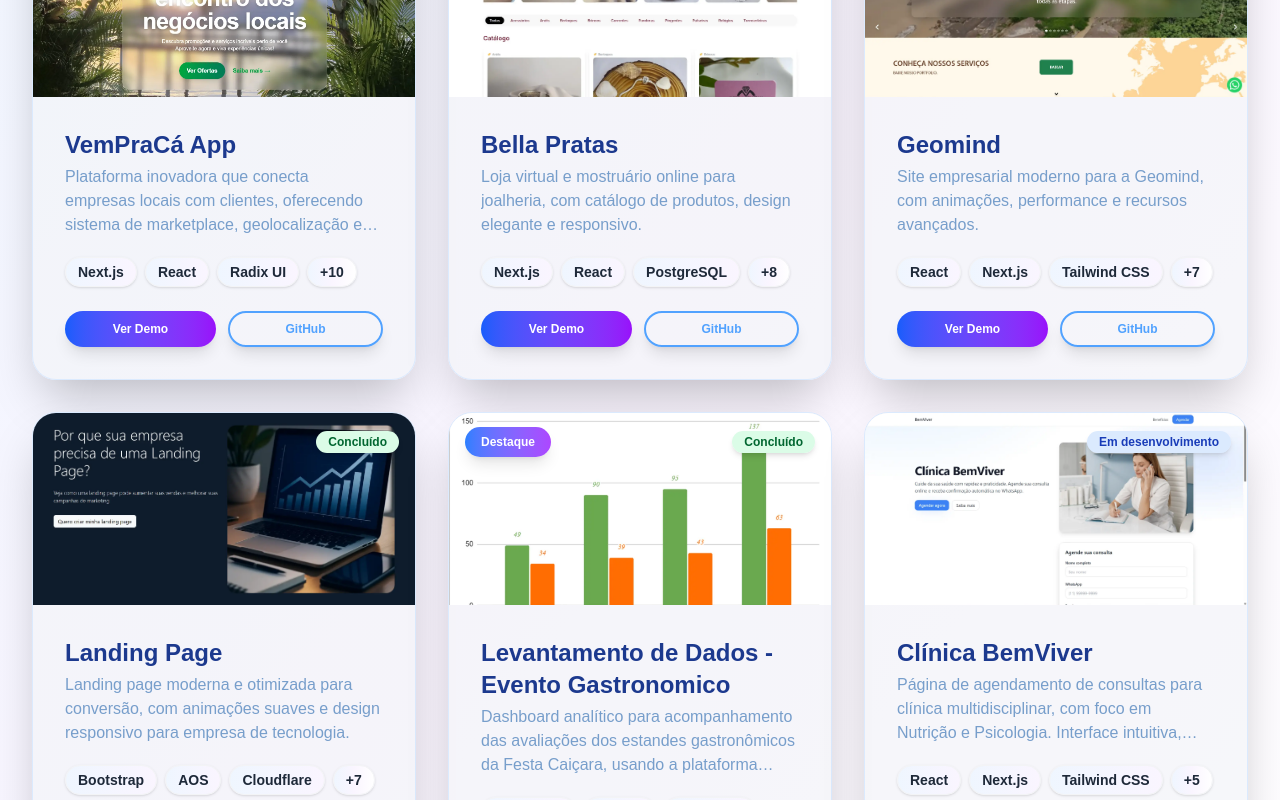
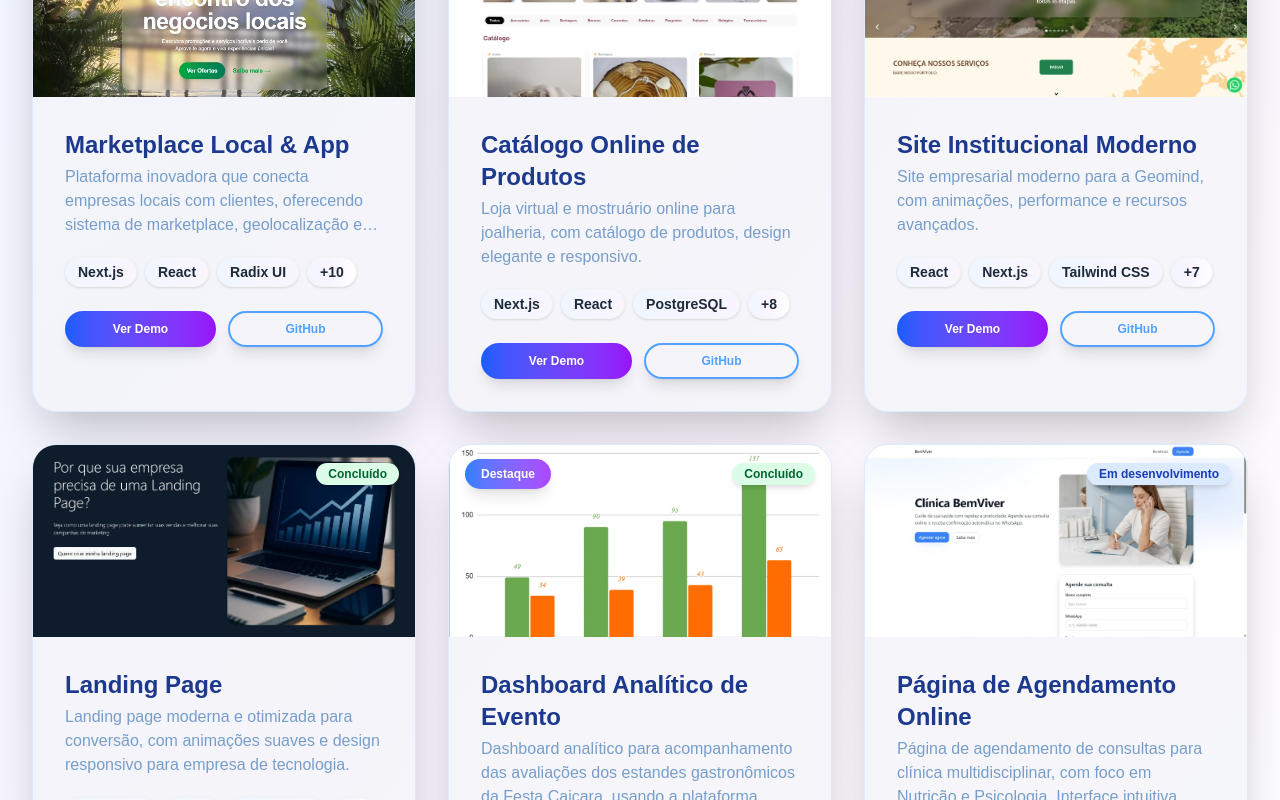
Before and after one commit to gabe8135/sinaliz, a Next.js app: page / in a window 1280 px wide. Shown: the part 1220-2020 px from the top of the page. Built offline with nearby package versions, Linux system fonts and the light colour scheme.

Commit message:
alteração nos titulos dos projetos pra refletir o que cada um é

```diff
--- a/src/app/components/projects.js
+++ b/src/app/components/projects.js
@@ -46,7 +46,7 @@ export default function Projects() {
   const projects = [
     {
       id: 1,
-      title: "VemPraCá App",
+      title: "Marketplace Local & App",
       category: "fullstack backend mobile frontend",
       description:
         "Plataforma inovadora que conecta empresas locais com clientes, oferecendo sistema de marketplace, geolocalização e pagamentos integrados.",
@@ -77,7 +77,7 @@ export default function Projects() {
     },
     {
       id: 2,
-      title: "Bella Pratas",
+      title: "Catálogo Online de Produtos",
       category: "fullstack backend mobile frontend",
       description:
         "Loja virtual e mostruário online para joalheria, com catálogo de produtos, design elegante e responsivo.",
@@ -106,7 +106,7 @@ export default function Projects() {
     },
     {
       id: 7,
-      title: "Geomind",
+      title: "Site Institucional Moderno",
       category: "fullstack mobile frontend",
       description:
         "Site empresarial moderno para a Geomind, com animações, performance e recursos avançados.",
@@ -162,7 +162,7 @@ export default function Projects() {
     },
     {
       id: 4,
-      title: "Levantamento de Dados - Evento Gastronomico",
+      title: "Dashboard Analítico de Evento",
       category: "fullstack backend frontend",
       description:
         "Dashboard analítico para acompanhamento das avaliações dos estandes gastronômicos da Festa Caiçara, usando a plataforma VemPraCa como ferramenta central.",
@@ -179,7 +179,7 @@ export default function Projects() {
     },
     {
       id: 6,
-      title: "Clínica BemViver",
+      title: "Página de Agendamento Online",
       category: "fullstack backend frontend",
       description:
         "Página de agendamento de consultas para clínica multidisciplinar, com foco em Nutrição e Psicologia. Interface intuitiva, moderna e pensada para facilitar o acesso dos pacientes às especialidades.",
```
